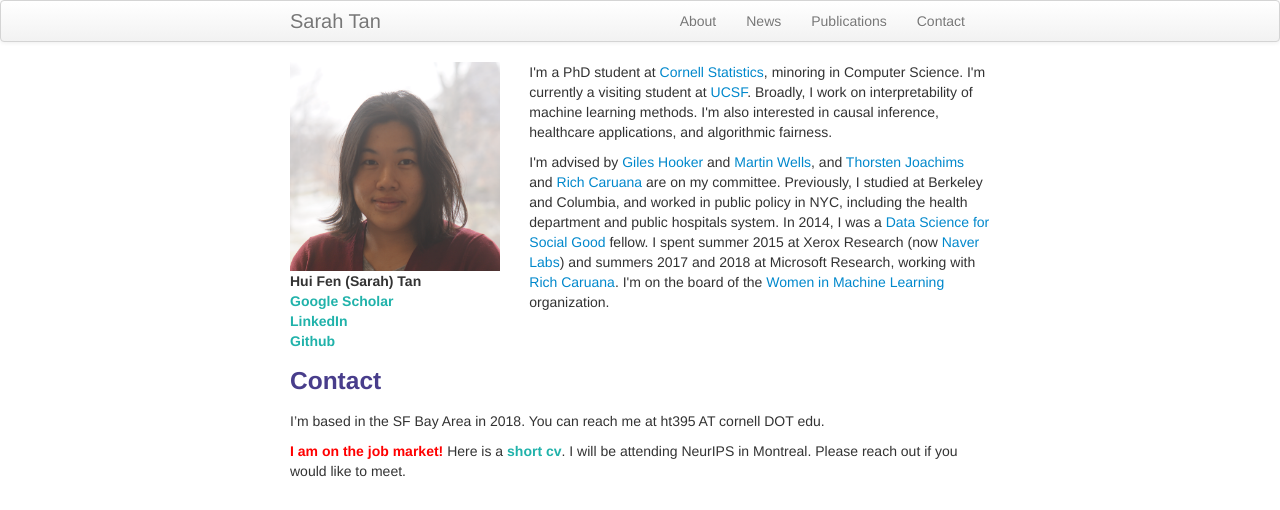
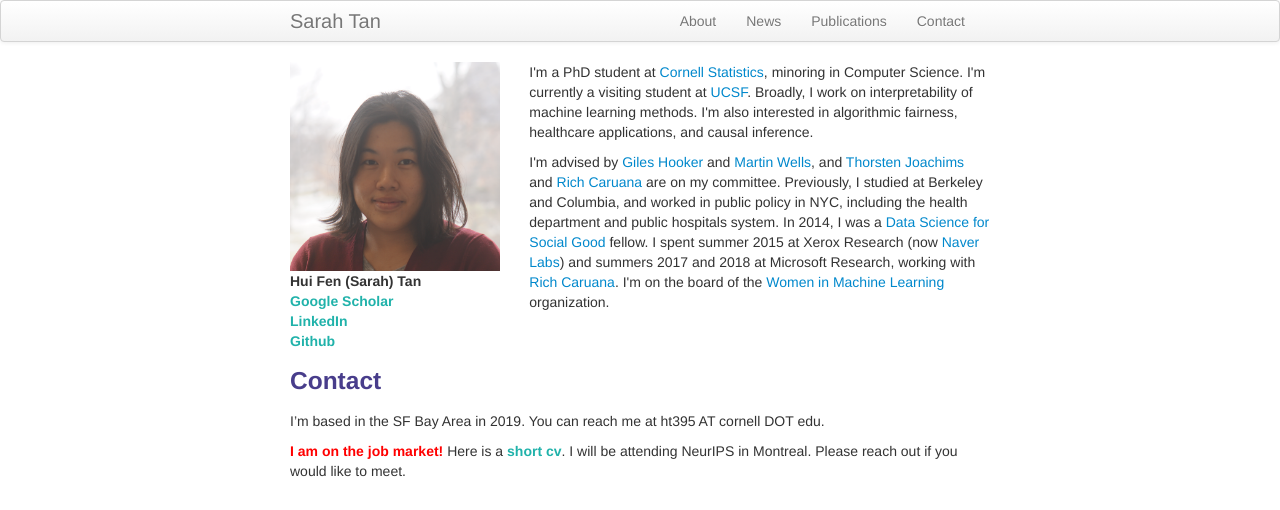
Before and after one commit to shftan/shftan.github.io, a Jekyll site: the page built from index.md, in a window 1280 px wide and 900 px high. Shown: the top 510 px of the window. Built offline with Jekyll 4.4.1, drawn with Linux system fonts in a browser that asks for light colours.

Commit message:
Update index.md

```diff
--- a/index.md
+++ b/index.md
@@ -18,7 +18,7 @@ keywords: Sarah Tan, Cornell, statistics, interpretability, causal inference, co
         </div>
 
         <div class="span8">
-                <p>I'm a PhD student at <a href="https://stat.cornell.edu/">Cornell Statistics</a>, minoring in Computer Science. I'm currently a visiting student at <a href="https://epibiostat.ucsf.edu/">UCSF</a>. Broadly, I work on interpretability of machine learning methods. I'm also interested in causal inference, healthcare applications, and algorithmic fairness.</p>
+                <p>I'm a PhD student at <a href="https://stat.cornell.edu/">Cornell Statistics</a>, minoring in Computer Science. I'm currently a visiting student at <a href="https://epibiostat.ucsf.edu/">UCSF</a>. Broadly, I work on interpretability of machine learning methods. I'm also interested in algorithmic fairness, healthcare applications, and causal inference.</p>
 
                 <p>I'm advised by <a href="http://faculty.bscb.cornell.edu/~hooker/">Giles Hooker</a> and <a href="https://courses.cit.cornell.edu/mtw1/">Martin Wells</a>, and <a href="https://www.cs.cornell.edu/people/tj/">Thorsten Joachims</a> and <a href="https://www.microsoft.com/en-us/research/people/rcaruana/">Rich Caruana</a> are on my committee. Previously, I studied at Berkeley and Columbia, and worked in public policy in NYC, including the health department and public hospitals system. In 2014, I was a <a href="https://dssg.uchicago.edu">Data Science for Social Good</a> fellow. I spent summer 2015 at Xerox Research (now <a href="http://www.europe.naverlabs.com">Naver Labs</a>) and summers 2017 and 2018 at Microsoft Research, working with <a href="https://www.microsoft.com/en-us/research/people/rcaruana/">Rich Caruana</a>. I'm on the board of the <a href="https://wimlworkshop.org">Women in Machine Learning</a> organization.</p>
 
@@ -26,7 +26,7 @@ keywords: Sarah Tan, Cornell, statistics, interpretability, causal inference, co
 </div>
 
 <div class="row-fluid" id="contact"><h3>Contact</h3></div>
-I'm based in the SF Bay Area in 2018. You can reach me at ht395 AT cornell DOT edu.
+I'm based in the SF Bay Area in 2019. You can reach me at ht395 AT cornell DOT edu.
 
 <span class="highlight">I am on the job market!</span> Here is a <a class="paper" href="SarahTan_ShortCV.pdf">short cv</a>. I will be attending NeurIPS in Montreal. Please reach out if you would like to meet.
 
```
